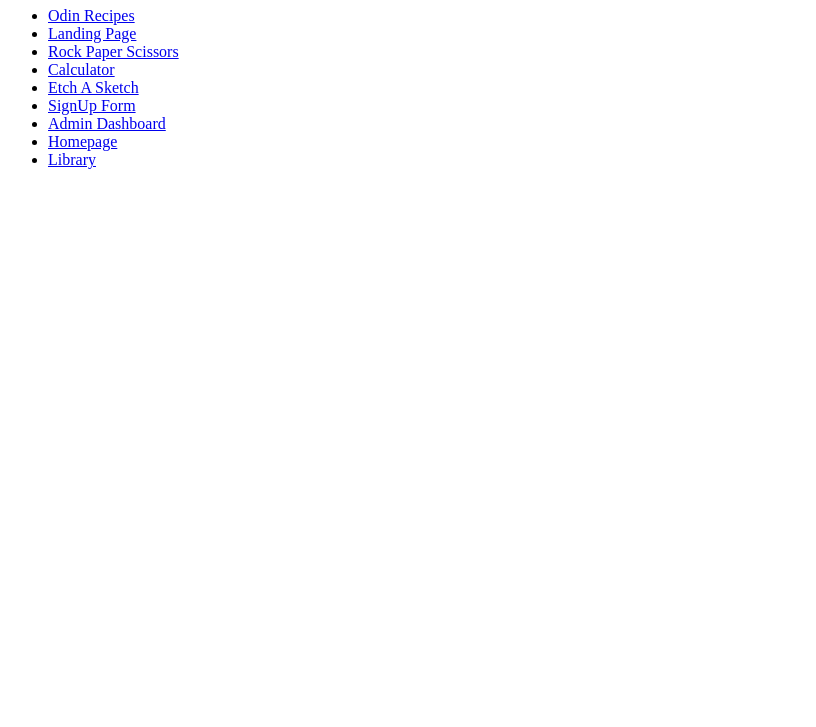
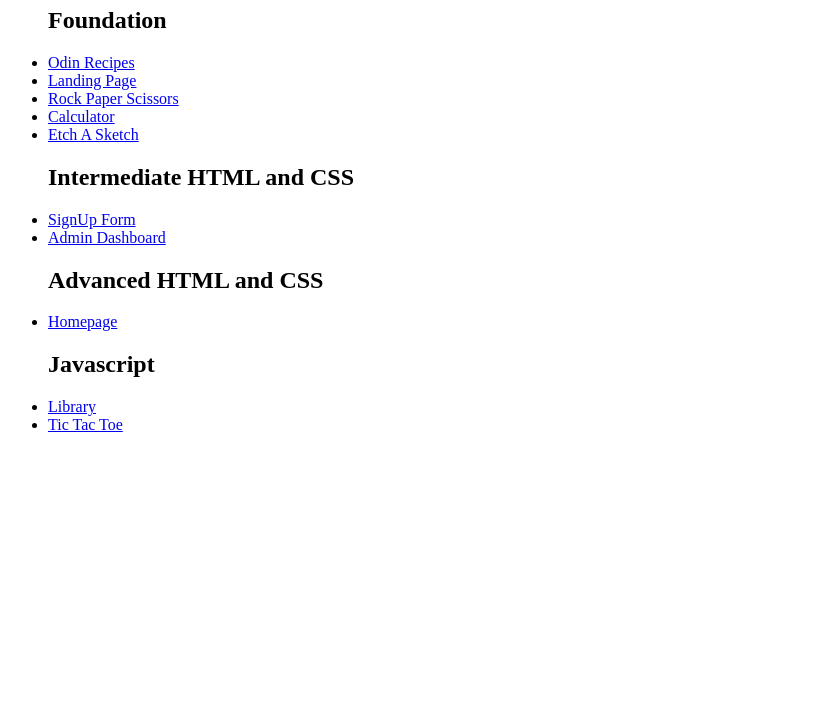
Before and after one commit to mahir-yadav/OdinProjects, a plain HTML site: page index.html in a window 1280 px wide. Shown: the part 73-800 px from the top of the page, without its empty margins (0-816 px from the left). Drawn offline with Linux system fonts and the light colour scheme.

Commit message:
added tic tac toe

```diff
--- a/index.html
+++ b/index.html
@@ -6,17 +6,22 @@
     <title>Odin Projects</title>
 </head>
 <body>
-    <h1>My Odin Projects</h1>
+    <h1 style="display: flex;justify-content:center">My Odin Projects</h1>
     <ul>
+        <h2>Foundation</h2>
         <li><a href="/OdinProjects/odin-recipes">Odin Recipes</a></li>
         <li><a href="/OdinProjects/LandingPage">Landing Page</a></li>
         <li><a href="/OdinProjects/RockPaperScissors">Rock Paper Scissors</a></li>
         <li><a href="/OdinProjects/Calculator">Calculator</a></li>
         <li><a href="/OdinProjects/etch-a-sketch">Etch A Sketch</a></li>
+        <h2>Intermediate HTML and CSS</h2>
         <li><a href="/OdinProjects/SignUpform">SignUp Form</a></li>
         <li><a href="/OdinProjects/Dashboard">Admin Dashboard</a></li>
+        <h2>Advanced HTML and CSS</h2>
         <li><a href="/OdinProjects/Homepage">Homepage</a></li>
+        <h2>Javascript</h2>
         <li><a href="/OdinProjects/Library">Library</a></li>
+        <li><a href="/OdinProjects/tic-tac-toe">Tic Tac Toe</a></li>
 
 
     </ul>
```
